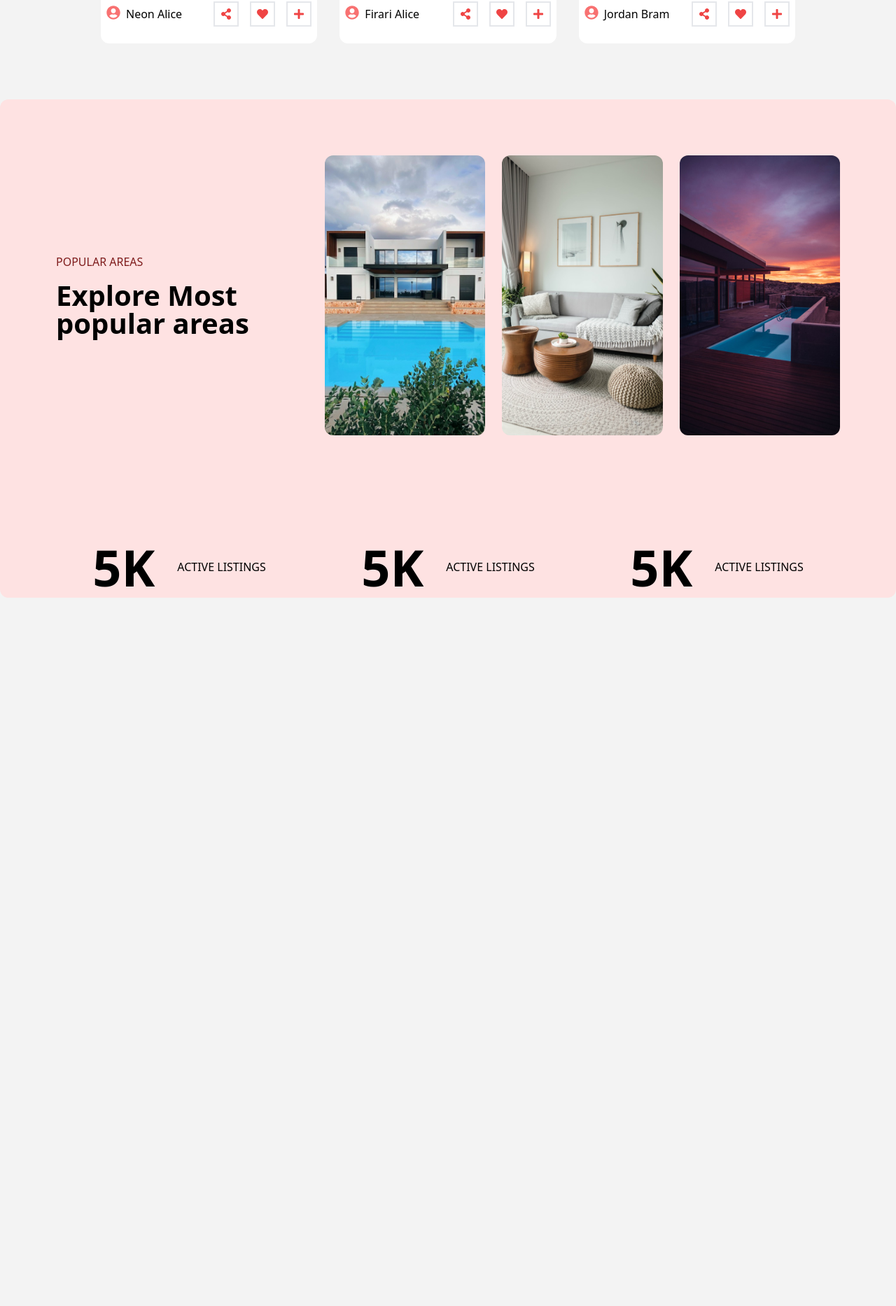
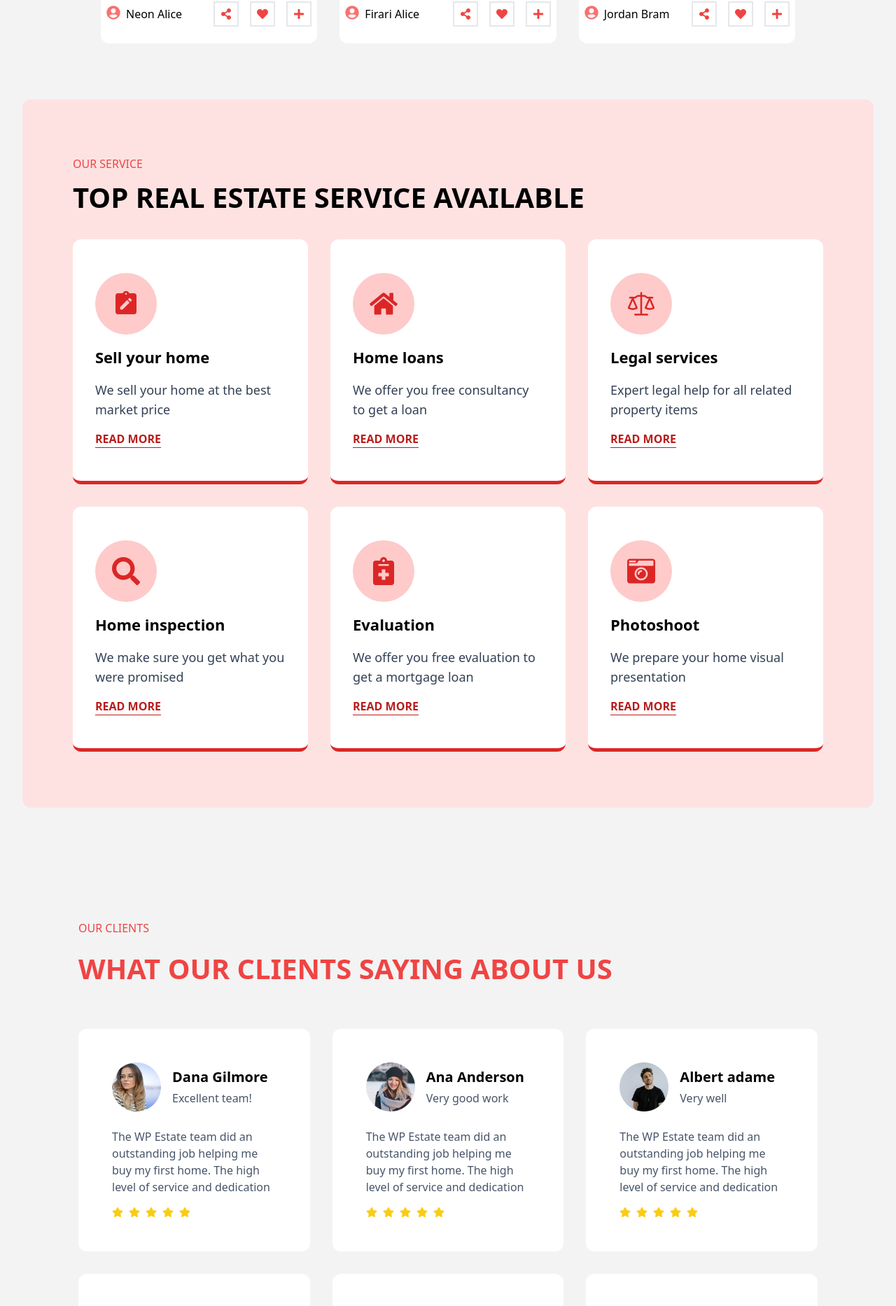
Before and after one commit to suyashcodes/realestate, a React (Vite) app: page / in a window 1280 px wide. Shown: the part 3449-5315 px from the top of the page at 70% size. Before the commit the page ends 4308 px from the top, so only its background shows below. Built offline with nearby package versions, Linux system fonts and the light colour scheme.

Commit message:
services and clients component added

```diff
--- a/src/App.jsx
+++ b/src/App.jsx
@@ -6,6 +6,8 @@ import Footer from './components/Footer'
 import About from './sections/About'
 import PopularAreas from './sections/PopularAreas'
 import Properties from './sections/Properties'
+import Services from './sections/Services'
+import CLients from './sections/CLients'
 const App = () => {
   return (
     <DarkModeProvider>
@@ -14,6 +16,8 @@ const App = () => {
       <About/>
       <PopularAreas/>
       <Properties/>
+      <Services/>
+      <CLients/>
       <Footer/>
       <PopularAreas/>
     </DarkModeProvider>
--- a/src/sections/CLients.jsx
+++ b/src/sections/CLients.jsx
@@ -1,8 +1,64 @@
-import React from 'react'
+import React, { useEffect } from 'react'
 
+import { FaStar } from 'react-icons/fa';
+import {client} from '../components/export'
+import { useDarkMode } from "../components/DarkModeContext";
+import Aos from "aos";
+import "aos/dist/aos.css";
 const CLients = () => {
+  const { darkMode, toggleDarkMode } = useDarkMode();
+  useEffect(() => {
+    Aos.init({
+      offset: 200,
+      duration: 800,
+      easing: "ease-in-sin",
+      delay: 100,
+    });
+  }, []);
   return (
-    <div>
+    <div className={`${darkMode?"dark bg-black":"light bg-transparent"}`}>
+
+    <section id='testimonials' className='flex flex-col lg:w-[95%] h-fit m-auto bg-cover bg-center rounded-xl w-full justify-center items-start lg:px-20 py-20 px-6'>
+
+    <div className='flex flex-col justify-center items-start gap-4'>
+    <h1 data-aos="zoom-in" className='uppercase text-red-500 dark:text-white'>our clients</h1>
+    <h1  data-aos="zoom-in" className='uppercase font-semibold text-red-500 dark:text-white text-[40px]'>what our clients saying about us</h1>
+    </div>
+    <div className='py-14 grid lg:grid-cols-3 grid-cols-1 justify-center items-center gap-8 w-full'>
+    {
+      client.map((item,index)=>(
+        <div data-aos="zoom-in" data-aos-delay={200} key={index} className='bg-white dark:bg-gray-900 hover:bg-red-100 cursor-pointer p-12 flex flex-col justify-center items-center gap-6 rounded-xl w-full'>
+
+        <div className='flex justify-start w-full gap-4'>
+            <img src={item.image} alt="itemimage" className='w-[70px] transform hover:scale-110 transition-transform duration-300 ' />
+            <div className='flex flex-col justify-center gap-1'>
+                  <h1 className='text-xl font-semibold text-black dark:text-white'>{item.name}</h1>
+                  <h1 className='text-md text-slate-600 dark:text-white'>{item.text}</h1>
+
+            </div>
+
+        </div>
+
+        <div>
+          <p className='text-md tuxt-justify text-slate-600 dark:text-white'>{item.feedback}</p>
+
+          <div className='flex justify-start mt-4 items-start gap-2 w-full'>
+
+          <FaStar className="size-4 text-yellow-400" />
+          <FaStar className="size-4 text-yellow-400" />
+          <FaStar className="size-4 text-yellow-400" />
+          <FaStar className="size-4 text-yellow-400" />
+          <FaStar className="size-4 text-yellow-400" />
+
+          </div>
+        </div>
+
+         </div>
+      ))
+    }
+    </div>
+
+    </section>
 
     </div>
   )
--- a/src/sections/Services.jsx
+++ b/src/sections/Services.jsx
@@ -1,8 +1,52 @@
-import React from 'react'
+import React, { useEffect } from 'react'
+import {service} from '../components/export'
+import { useDarkMode } from "../components/DarkModeContext";
+import Aos from "aos";
+import "aos/dist/aos.css";
+// import { TbUvIndex } from 'react-icons/tb';
+const Services = () => {
+  const { darkMode, toggleDarkMode } = useDarkMode();
+  useEffect(() => {
+    Aos.init({
+      offset: 200,
+      duration: 800,
+      easing: "ease-in-sin",
+      delay: 100,
+    });
+  }, []);
+  return (
+    <div className={`${darkMode ? "dark bg-black" : "light bg-transparent"} pb-20`}>
 
-const Services = () => {
-  return (
-    <div>
+        <section id='serrvice' className={`${darkMode ? "dark bg-gray-800" : "light bg-red-100"} lg:w-[95%] w-full h-fit m-auto rounded-xl flex flex-col justify-center items-center px-6 py-20 gap-10`}>
+
+        <div className='w-full flex flex-col justify-center items-start gap-4 lg:px-12'>
+        <h1 data-aos="zoom-in" className='uppercase text-red-500 dark:text-white '>Our Service</h1>
+        <h1 data-aos="zoom-in" data-aos-delay="400" className='uppercase text-black text-[40px] font-semibold leading-10 dark:text-white '>top real estate service available</h1>
+
+        </div>
+
+        <div id="service-box" className='grid lg:grid-cols-3 grid-cols-1 justify-center items-center gap-8 lg:px-12'>
+        {
+          service.map((item,index)=>(
+            <div data-aos="zoom-in" data-aos-delay="200" key={index} className='bg-white dark:bg-black h-[350px] px-8 py-16 flex flex-col justify-center items-start gap-4 rounded-xl border-b-[5px] border-red-600 hover:bg-red-300'>
+
+                <div className='p-6 rounded-full bg-red-200'>
+                    <item.icon className='text-red-600 size-10 transform hover:scale-110 transition-transform duration-300 cursor-pointer' />
+                </div>
+                <h1 className='text-black  text-[22px] font-semibold dark:text-white'>{item.title}</h1>
+                <p className='text-lg dark:text-white text-slate-700'>{item.desc}</p>
+                <button className='uppercase border-b border-red-700 text-red-700 dark:text-white p-0 font-semibold'>
+                  read more
+                </button>
+            </div>
+          ))
+        }
+
+        </div>
+
+        </section>
+
+
 
     </div>
   )
```
